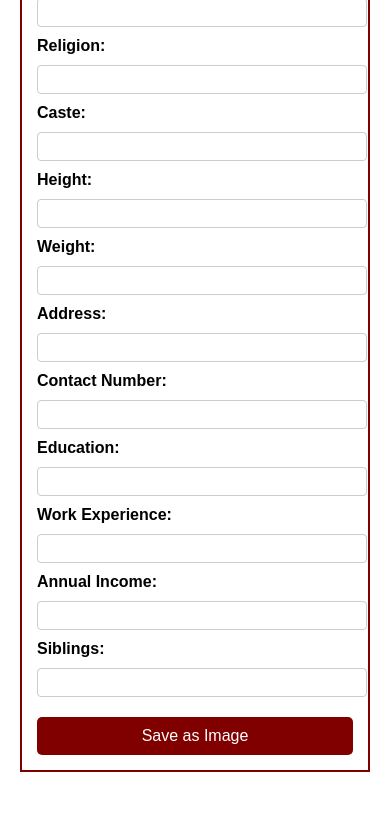
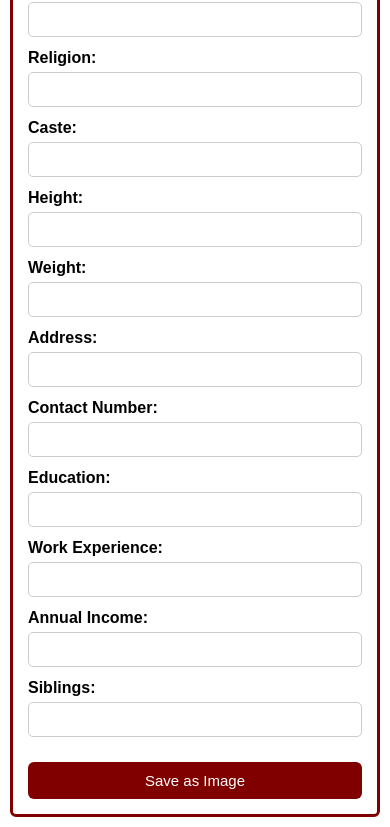
Before and after one commit to iqbalnurasyegap/Biodata, a plain HTML site: page index.html in a window 390 px wide. Shown: the part 690-1517 px from the top of the page. Before the commit the page ends 1482 px from the top, so only its background shows below. Drawn offline with nearby package versions, Linux system fonts and the light colour scheme.

Commit message:
Update index.html

```diff
--- a/index.html
+++ b/index.html
@@ -5,32 +5,40 @@
   <meta name="viewport" content="width=device-width, initial-scale=1.0">
   <title>BIO - DATA</title>
   <style>
+    * {
+      box-sizing: border-box;
+    }
+
     body {
       font-family: Arial, sans-serif;
       margin: 0;
       padding: 20px;
       background-color: #fff;
+      display: flex;
+      justify-content: center;
+      align-items: flex-start;
+      min-height: 100vh;
     }
 
     .biodata-container {
       border: 3px solid maroon;
       padding: 20px;
+      width: 100%;
       max-width: 700px;
-      margin: 0 auto;
       background-color: #fff;
-      box-sizing: border-box;
+      border-radius: 6px;
     }
 
     h2 {
       text-align: center;
       text-decoration: underline;
       font-weight: bold;
-      margin-bottom: 20px;
+      margin-bottom: 25px;
     }
 
     .photo-section {
       text-align: center;
-      margin-bottom: 20px;
+      margin-bottom: 25px;
     }
 
     .photo-box {
@@ -51,73 +59,79 @@
       object-fit: cover;
     }
 
+    input[type="file"] {
+      display: block;
+      margin: 0 auto;
+    }
+
     .details {
       display: flex;
       flex-direction: column;
-      gap: 10px;
+      gap: 12px;
     }
 
     .form-group {
       display: flex;
-      flex-direction: row;
-      align-items: center;
-      flex-wrap: wrap;
-      gap: 10px;
+      flex-direction: column;
     }
 
     label {
-      width: 140px;
       font-weight: bold;
+      margin-bottom: 5px;
     }
 
-    input[type="text"], input[type="date"], input[type="number"] {
-      flex: 1;
-      padding: 6px;
+    input[type="text"],
+    input[type="date"],
+    input[type="number"] {
+      width: 100%;
+      padding: 10px;
       border: 1px solid #ccc;
-      border-radius: 4px;
-      min-width: 180px;
-    }
-
-    input[type="file"] {
-      margin-top: 5px;
+      border-radius: 5px;
+      font-size: 16px;
     }
 
     button {
       display: block;
       width: 100%;
-      margin-top: 20px;
-      padding: 10px;
+      margin-top: 25px;
+      padding: 12px;
       background-color: maroon;
       color: white;
       border: none;
-      border-radius: 5px;
+      border-radius: 6px;
+      font-size: 16px;
       cursor: pointer;
-      font-size: 16px;
     }
 
     button:hover {
       background-color: darkred;
     }
 
-    /* Responsif untuk HP */
-    @media (max-width: 600px) {
+    /* Mode HP kecil */
+    @media (max-width: 480px) {
+      body {
+        padding: 10px;
+      }
+
       .biodata-container {
         padding: 15px;
-        border-width: 2px;
       }
-      label {
-        width: 100%;
-      }
-      .form-group {
-        flex-direction: column;
-        align-items: flex-start;
-      }
-      input[type="text"], input[type="date"], input[type="number"] {
-        width: 100%;
-      }
+
       .photo-box {
         width: 120px;
         height: 160px;
+      }
+
+      input[type="text"],
+      input[type="date"],
+      input[type="number"] {
+        font-size: 15px;
+        padding: 8px;
+      }
+
+      button {
+        font-size: 15px;
+        padding: 10px;
       }
     }
   </style>
@@ -132,22 +146,22 @@
     </div>
 
     <div class="details">
-      <div class="form-group"><label>Name:</label> <input type="text"></div>
-      <div class="form-group"><label>D.O.B:</label> <input type="date"></div>
-      <div class="form-group"><label>Sex:</label> <input type="text"></div>
-      <div class="form-group"><label>Nationality:</label> <input type="text"></div>
-      <div class="form-group"><label>Father’s Name:</label> <input type="text"></div>
-      <div class="form-group"><label>Mother’s Name:</label> <input type="text"></div>
-      <div class="form-group"><label>Religion:</label> <input type="text"></div>
-      <div class="form-group"><label>Caste:</label> <input type="text"></div>
-      <div class="form-group"><label>Height:</label> <input type="text"></div>
-      <div class="form-group"><label>Weight:</label> <input type="text"></div>
-      <div class="form-group"><label>Address:</label> <input type="text"></div>
-      <div class="form-group"><label>Contact Number:</label> <input type="text"></div>
-      <div class="form-group"><label>Education:</label> <input type="text"></div>
-      <div class="form-group"><label>Work Experience:</label> <input type="text"></div>
-      <div class="form-group"><label>Annual Income:</label> <input type="text"></div>
-      <div class="form-group"><label>Siblings:</label> <input type="text"></div>
+      <div class="form-group"><label>Name:</label><input type="text"></div>
+      <div class="form-group"><label>D.O.B:</label><input type="date"></div>
+      <div class="form-group"><label>Sex:</label><input type="text"></div>
+      <div class="form-group"><label>Nationality:</label><input type="text"></div>
+      <div class="form-group"><label>Father’s Name:</label><input type="text"></div>
+      <div class="form-group"><label>Mother’s Name:</label><input type="text"></div>
+      <div class="form-group"><label>Religion:</label><input type="text"></div>
+      <div class="form-group"><label>Caste:</label><input type="text"></div>
+      <div class="form-group"><label>Height:</label><input type="text"></div>
+      <div class="form-group"><label>Weight:</label><input type="text"></div>
+      <div class="form-group"><label>Address:</label><input type="text"></div>
+      <div class="form-group"><label>Contact Number:</label><input type="text"></div>
+      <div class="form-group"><label>Education:</label><input type="text"></div>
+      <div class="form-group"><label>Work Experience:</label><input type="text"></div>
+      <div class="form-group"><label>Annual Income:</label><input type="text"></div>
+      <div class="form-group"><label>Siblings:</label><input type="text"></div>
     </div>
 
     <button onclick="saveAsImage()">Save as Image</button>
```
